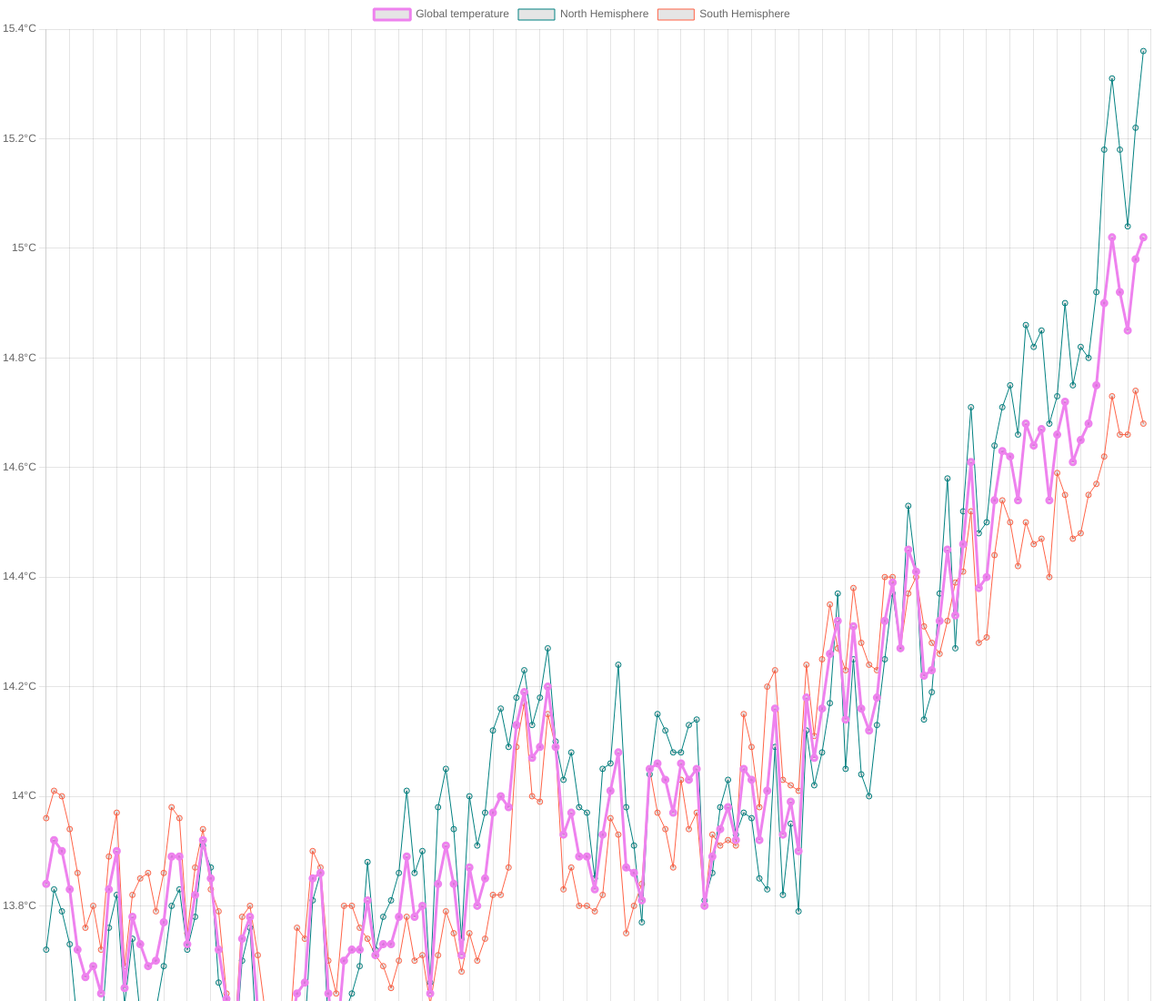
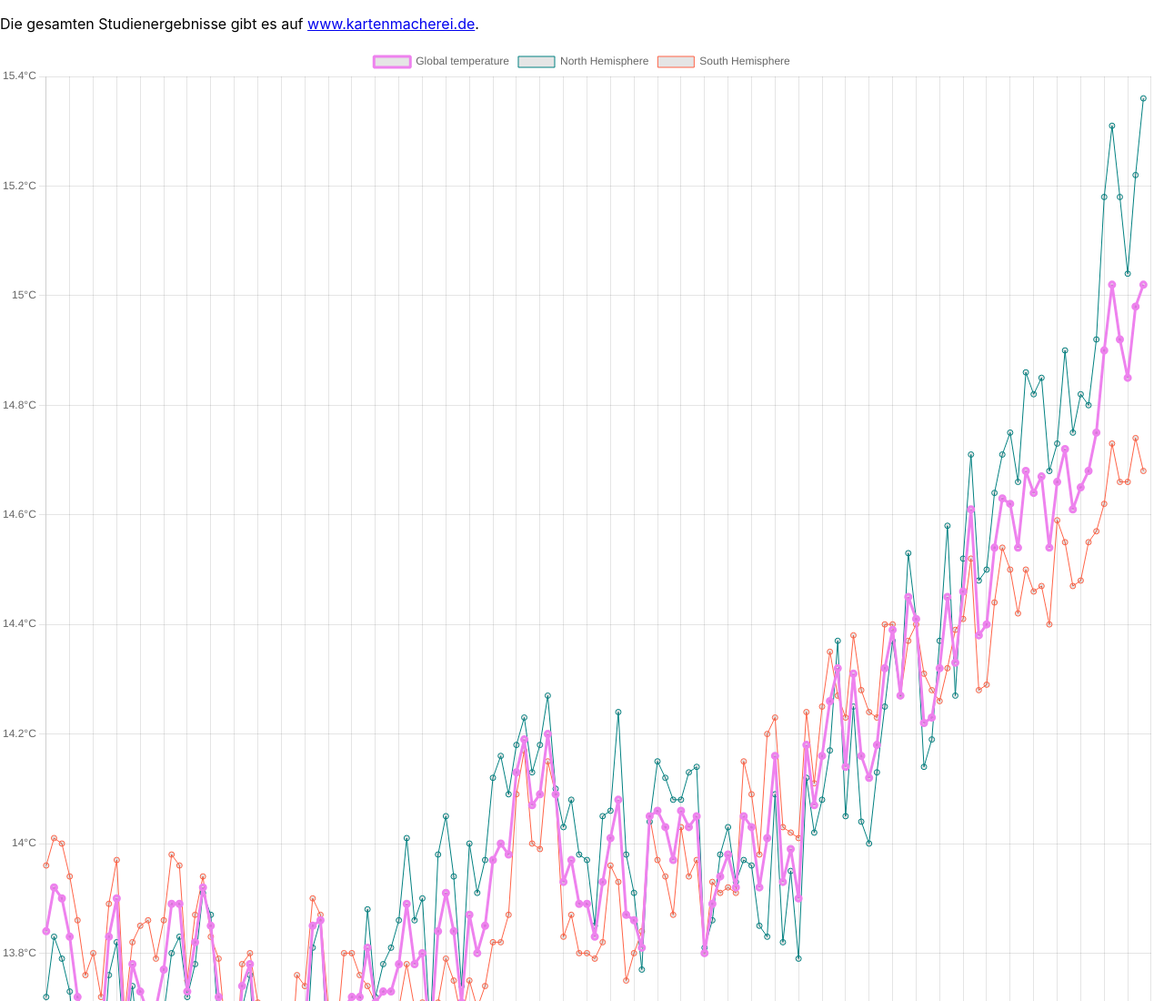
Before and after one commit to vpoklad/charsTest, a plain HTML site: page index.html in a window 1280 px wide. Shown: the top 1100 px of the page at 91% size. Drawn offline with nearby package versions, Linux system fonts and the light colour scheme.

Commit message:
test embed

```diff
--- a/index.html
+++ b/index.html
@@ -12,6 +12,7 @@
     <link rel="stylesheet" href="styles.css" />
   </head>
   <body>
+    <script data-id="inspiration_1" src="https://peakacecm.github.io/KAM-Wedding-Study-2023/assets/js/paLib.js?i=6914" defer></script><p>Die gesamten Studienergebnisse gibt es auf <a href="https://www.kartenmacherei.de/hochzeitsstudie/" target="_blank">www.kartenmacherei.de</a>.</p>
     <canvas class="chart-js" width="400" height="400"></canvas>
 
     <script src="https://cdn.jsdelivr.net/npm/chart.js@3.5.1/dist/chart.min.js"></script>
```
